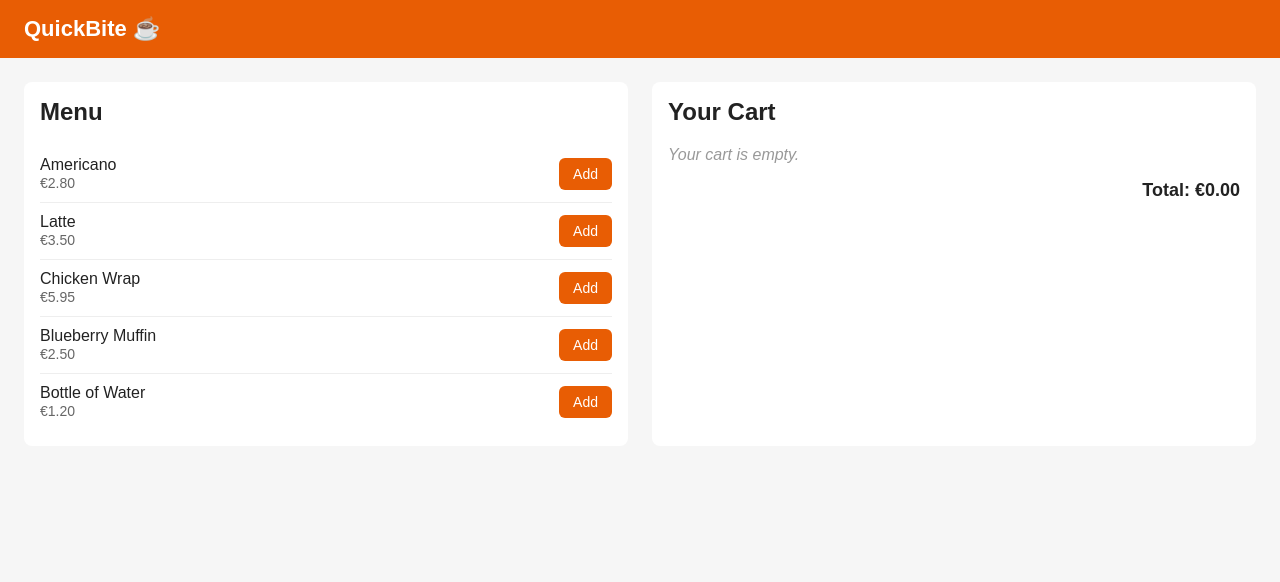
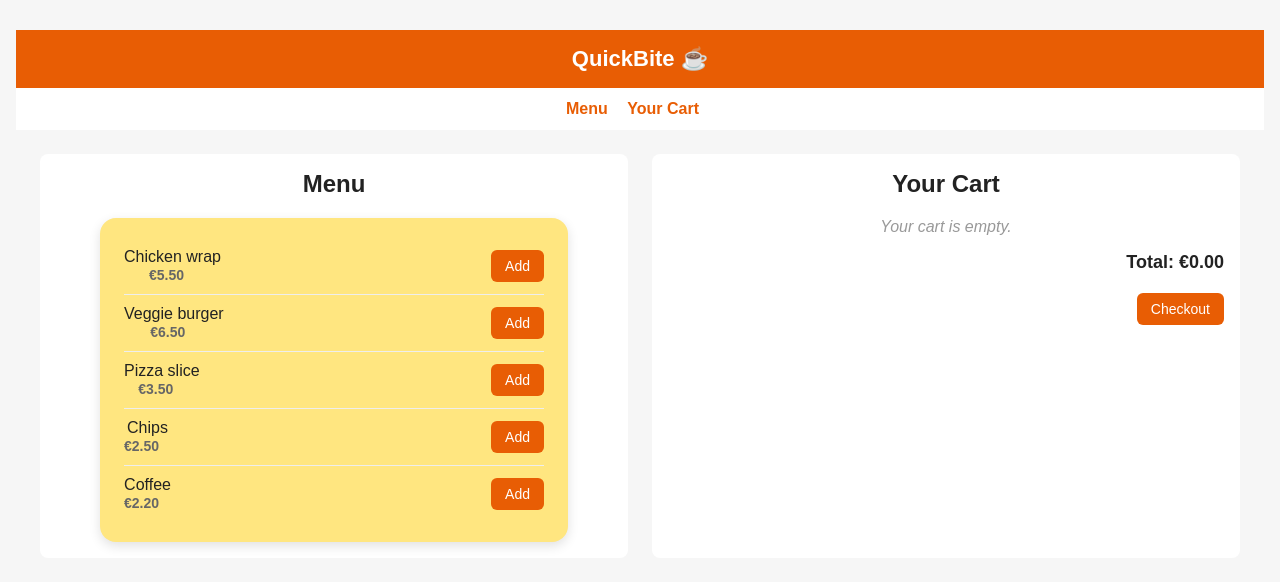
Before and after one commit to michaeljamescarroll/QuickBite-Prototype, a plain HTML site: page cart.html in a window 1280 px wide. Drawn offline with Linux system fonts and the light colour scheme.

Commit message:
Update cart.html

```diff
--- a/cart.html
+++ b/cart.html
@@ -4,103 +4,219 @@
 <meta charset="UTF-8">
 <meta name="viewport" content="width=device-width, initial-scale=1.0">
 <title>QuickBite – Add to Cart</title>
+<link rel="stylesheet" href="style.css">
+
 <style>
-  body { font-family: Arial, sans-serif; margin: 0; background: #f6f6f6; color: #222; }
-  header { background: #e85d04; color: white; padding: 16px 24px; font-size: 22px; font-weight: bold; }
-  main { display: flex; gap: 24px; padding: 24px; flex-wrap: wrap; }
-  section { background: white; border-radius: 8px; padding: 16px; flex: 1; min-width: 280px; }
-  h2 { margin-top: 0; }
-  .item { display: flex; justify-content: space-between; align-items: center;
-          padding: 10px 0; border-bottom: 1px solid #eee; }
-  .item:last-child { border-bottom: none; }
-  .price { color: #666; font-size: 14px; }
-  button { background: #e85d04; color: white; border: none; border-radius: 6px;
-           padding: 8px 14px; cursor: pointer; font-size: 14px; }
-  button:hover { background: #c94f02; }
-  .qty-btn { padding: 2px 10px; }
-  .total { font-size: 18px; font-weight: bold; margin-top: 12px; text-align: right; }
-  .empty { color: #999; font-style: italic; }
+  body {
+    font-family: Arial, sans-serif;
+    margin: 0;
+    background: #f6f6f6;
+    color: #222;
+  }
+
+  header {
+    background: #e85d04;
+    color: white;
+    padding: 16px 24px;
+    font-size: 22px;
+    font-weight: bold;
+  }
+
+  main {
+    display: flex;
+    gap: 24px;
+    padding: 24px;
+    flex-wrap: wrap;
+  }
+
+  section {
+    background: white;
+    border-radius: 8px;
+    padding: 16px;
+    flex: 1;
+    min-width: 280px;
+  }
+
+  h2 {
+    margin-top: 0;
+  }
+
+  .item {
+    display: flex;
+    justify-content: space-between;
+    align-items: center;
+    padding: 10px 0;
+    border-bottom: 1px solid #eee;
+  }
+
+  .item:last-child {
+    border-bottom: none;
+  }
+
+  .price {
+    color: #666;
+    font-size: 14px;
+  }
+
+  button {
+    background: #e85d04;
+    color: white;
+    border: none;
+    border-radius: 6px;
+    padding: 8px 14px;
+    cursor: pointer;
+    font-size: 14px;
+  }
+
+  button:hover {
+    background: #c94f02;
+  }
+
+  .qty-btn {
+    padding: 2px 10px;
+  }
+
+  .total {
+    font-size: 18px;
+    font-weight: bold;
+    margin-top: 12px;
+    text-align: right;
+  }
+
+  .empty {
+    color: #999;
+    font-style: italic;
+  }
+
+  nav {
+    padding: 12px 24px;
+    background: white;
+  }
+
+  nav a {
+    color: #e85d04;
+    margin-right: 15px;
+    text-decoration: none;
+    font-weight: bold;
+  }
+
+  #checkout-button {
+    display: block;
+    margin: 20px 0 0 auto;
+  }
 </style>
 </head>
 <body>
 
 <header>QuickBite ☕</header>
 
+<nav>
+  <a href="index.html">Menu</a>
+  <a href="cart.html">Your Cart</a>
+</nav>
+
 <main>
-  <!-- MENU (teammate's "View the menu" story can replace this part) -->
+
+  <!-- MENU -->
   <section>
     <h2>Menu</h2>
     <div id="menu"></div>
   </section>
 
-  <!-- CART (my story: SCRUM-8 Add items to the cart) -->
+  <!-- CART -->
   <section>
     <h2>Your Cart</h2>
     <div id="cart"></div>
     <div class="total">Total: €<span id="total">0.00</span></div>
+    <button id="checkout-button" onclick="goToCheckout()">Checkout</button>
   </section>
+
 </main>
 
 <script>
-  // 1. The menu data – a simple list of items with a name and price
+  // Menu items shared with index.html
   const menu = [
-    { id: 1, name: "Americano",       price: 2.80 },
-    { id: 2, name: "Latte",           price: 3.50 },
-    { id: 3, name: "Chicken Wrap",    price: 5.95 },
-    { id: 4, name: "Blueberry Muffin", price: 2.50 },
-    { id: 5, name: "Bottle of Water", price: 1.20 }
+    { id: 1, name: "Chicken wrap", price: 5.5 },
+    { id: 2, name: "Veggie burger", price: 6.5 },
+    { id: 3, name: "Pizza slice", price: 3.5 },
+    { id: 4, name: "Chips", price: 2.5 },
+    { id: 5, name: "Coffee", price: 2.2 }
   ];
 
-  // 2. The cart – starts empty. Each entry is { id, name, price, quantity }
-  let cart = [];
+  // Load cart saved from index.html
+  let cart = JSON.parse(localStorage.getItem("quickbiteCart")) || [];
 
-  // 3. Show the menu with an "Add" button for each item
+  // Show menu with Add buttons
   function showMenu() {
     let html = "";
+
     for (const item of menu) {
       html += `
         <div class="item">
-          <div>${item.name}<br><span class="price">€${item.price.toFixed(2)}</span></div>
+          <div>${item.name}<br>
+          <span class="price">€${item.price.toFixed(2)}</span></div>
           <button onclick="addToCart(${item.id})">Add</button>
         </div>`;
     }
+
     document.getElementById("menu").innerHTML = html;
   }
 
-  // 4. ADD TO CART – the main feature.
-  //    If the item is already in the cart, increase the quantity.
-  //    If not, add it with quantity 1.
+  // Add item or increase quantity
   function addToCart(id) {
     const existing = cart.find(c => c.id === id);
+
     if (existing) {
       existing.quantity += 1;
     } else {
       const item = menu.find(m => m.id === id);
-      cart.push({ id: item.id, name: item.name, price: item.price, quantity: 1 });
+
+      cart.push({
+        id: item.id,
+        name: item.name,
+        price: item.price,
+        quantity: 1
+      });
     }
+
+    saveCart();
     showCart();
   }
 
-  // 5. Remove one of an item (used by the "−" button)
+  // Remove one item
   function removeOne(id) {
     const existing = cart.find(c => c.id === id);
-    existing.quantity -= 1;
-    if (existing.quantity === 0) {
-      cart = cart.filter(c => c.id !== id);
+
+    if (existing) {
+      existing.quantity -= 1;
+
+      if (existing.quantity <= 0) {
+        cart = cart.filter(c => c.id !== id);
+      }
     }
+
+    saveCart();
     showCart();
   }
 
-  // 6. Show the cart and update the total
+  // Save cart for other pages
+  function saveCart() {
+    localStorage.setItem("quickbiteCart", JSON.stringify(cart));
+  }
+
+  // Display cart and total
   function showCart() {
     if (cart.length === 0) {
-      document.getElementById("cart").innerHTML = '<p class="empty">Your cart is empty.</p>';
+      document.getElementById("cart").innerHTML =
+        '<p class="empty">Your cart is empty.</p>';
     } else {
       let html = "";
+
       for (const c of cart) {
         html += `
           <div class="item">
-            <div>${c.name}<br><span class="price">€${(c.price * c.quantity).toFixed(2)}</span></div>
+            <div>${c.name}<br>
+            <span class="price">€${(c.price * c.quantity).toFixed(2)}</span></div>
             <div>
               <button class="qty-btn" onclick="removeOne(${c.id})">−</button>
               <strong> ${c.quantity} </strong>
@@ -108,18 +224,29 @@
             </div>
           </div>`;
       }
+
       document.getElementById("cart").innerHTML = html;
     }
 
-    // Total = price × quantity for every item, added up
     let total = 0;
+
     for (const c of cart) {
       total += c.price * c.quantity;
     }
+
     document.getElementById("total").textContent = total.toFixed(2);
   }
 
-  // Run when the page loads
+  // Continue to checkout
+  function goToCheckout() {
+    if (cart.length === 0) {
+      alert("Your cart is empty. Please add items before checking out.");
+    } else {
+      window.location.href = "checkout.html";
+    }
+  }
+
+  // Run when page loads
   showMenu();
   showCart();
 </script>
```
